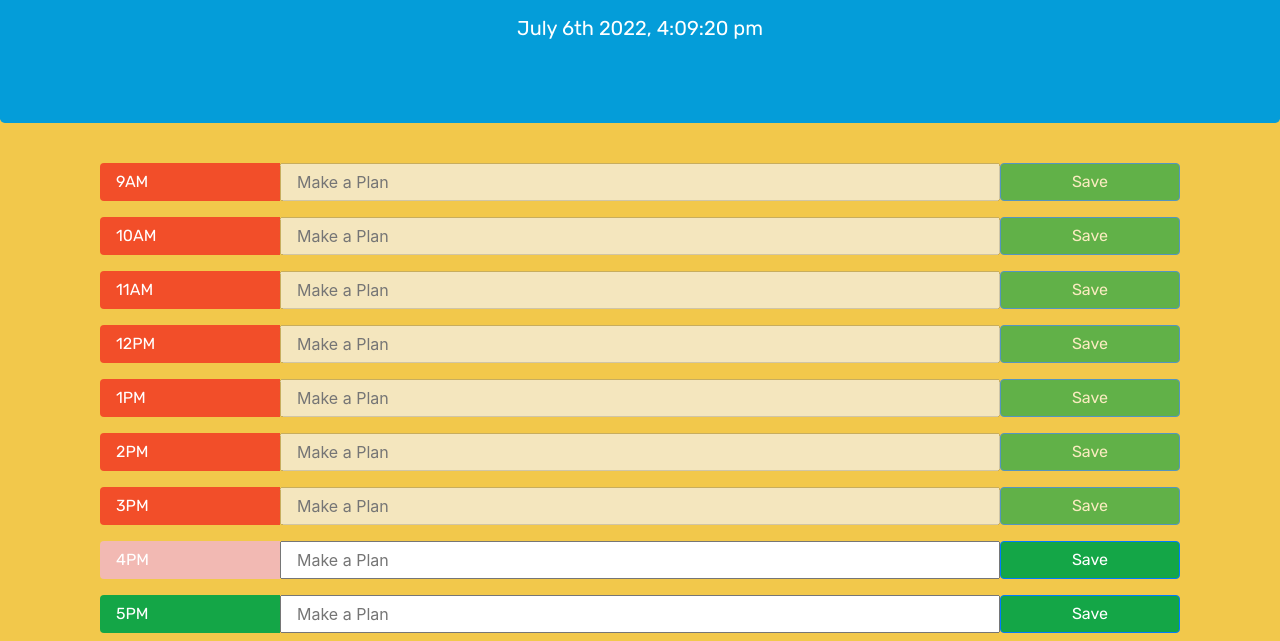
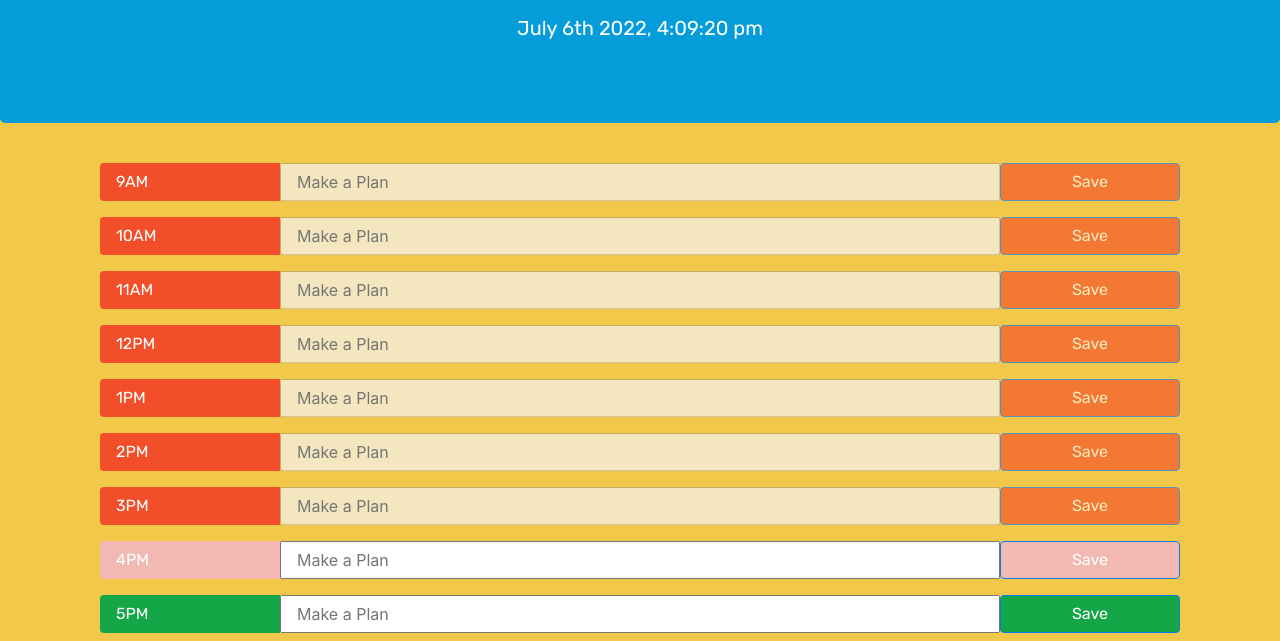
Before and after one commit to iandarland/day-planner-hw-05, a plain HTML site: page index.html in a window 1280 px wide. Shown: the part 191-832 px from the top of the page. Drawn offline with nearby package versions, Linux system fonts and the light colour scheme.

Commit message:
updating color changing functionality for buttons

```diff
--- a/assets/script.js
+++ b/assets/script.js
@@ -25,7 +25,7 @@ $('.custom-submit').on('click', function(){
 // setting styling by hour and disabling button and input boxes for times in the past
 $(".hour-box").each(function(index){
     if(parseInt(moment($(this).text().trim(), ["h:mm A"]).format("H")) < parseInt(moment().format('H'))){
-        $(this).css('background', "#F24E29").siblings('button').css('background', "#F24E29").prop('disabled', 'true').siblings("input").prop('disabled', 'true')
+        $(this).css('background', "#F24E29").siblings('button').css('background', '#F24E29').prop('disabled', 'true').siblings("input").prop('disabled', 'true')
     }else if (parseInt(moment($(this).text().trim(), ["h:mm A"]).format("H")) === parseInt(moment().format('H'))){
         $(this).css('background', '#F2B9B3').siblings('button').css('background', '#F2B9B3')
     }
--- a/assets/style.css
+++ b/assets/style.css
@@ -20,8 +20,8 @@ body {
     background-color: var(--yellow);
 }
 
-button{
-    background-color: var(--green)!important;
+.btn{
+    background-color: var(--green);
     font-family: 'Rubik', sans-serif;
 }
 
```
